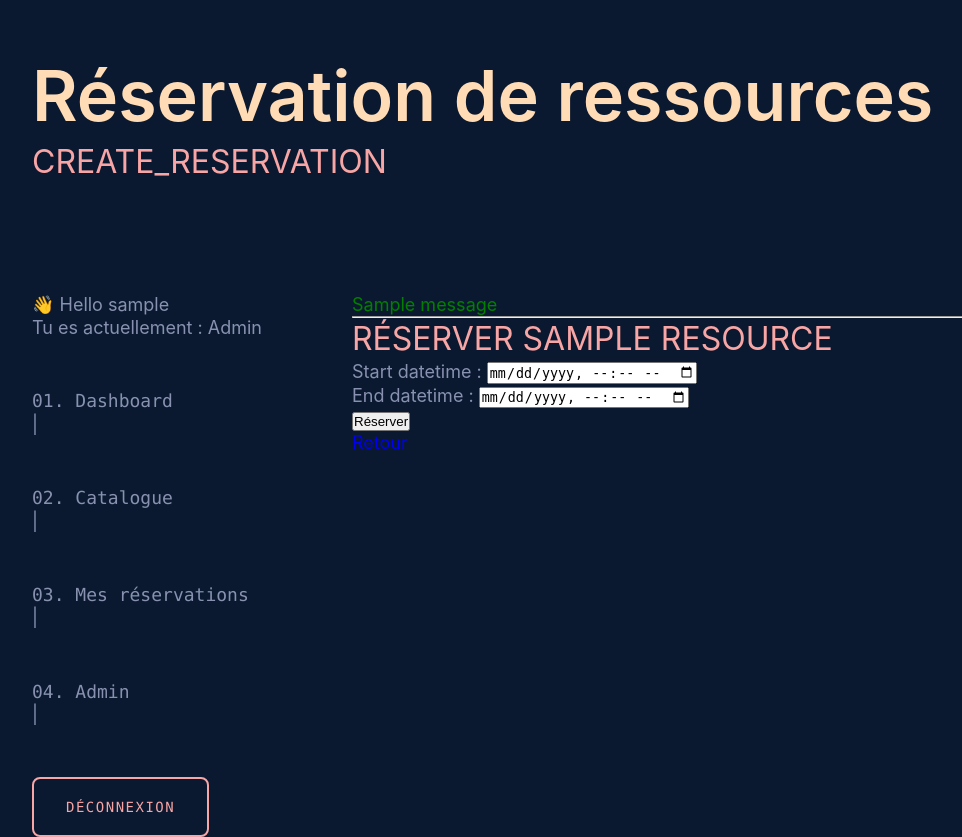
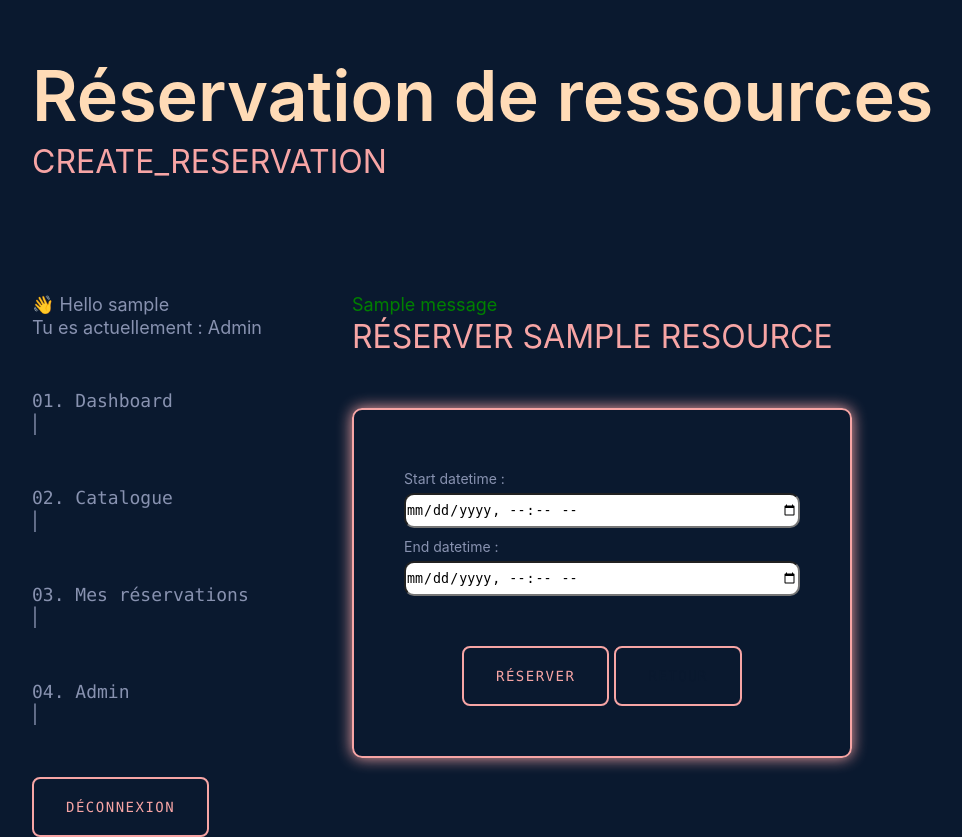
Before and after one commit to MathiENI/reservation-app, a Django app: page /reservations/create/1/ in a window 1280 px wide. Shown: the whole page, without its empty margins (18-980 px from the left). Run offline with Django 5.2, Linux system fonts and the light colour scheme; a user stored in the database is signed in; tables that the repository leaves empty hold one stand-in row (values such as "Sample post"); one stand-in notice (Sample message) is shown.

Commit message:
ui forms

```diff
--- a/static/css/style.css
+++ b/static/css/style.css
@@ -24,6 +24,13 @@ ul > li {
 
 a {
     text-decoration:none;
+    color: var(--navy-background)
+}
+
+.errorlist {
+    li {
+      color: red;
+    }
 }
 
 /* GLOBAL */
@@ -283,27 +290,29 @@ h3 {
     justify-content: center;
 }
 
-.auth-container, .create-resource-form {
+.auth-container,
+.create-resource-form,
+.create-location-form,
+.create-category-form,
+.create-reservation-form {
     form {
-        background-color: var(--white);
+        border: 2px solid var(--pink);
         border-radius: 10px;
         padding: 50px;
         display: flex;
         flex-direction: column;
         justify-content: center;
         align-items: center;
-        box-shadow: 0 0 15px var(--main-color);
+        box-shadow: 0 0 15px var(--pink);
         margin-top:50px;
 
         h2 {
             margin-bottom: 25px;
             font-size:25px;
-            color:var(--navy-background);
         }
 
         input{
             border-radius: 10px;
-            border-color: var(--navy-background);
             height:35px
         }
 
@@ -314,7 +323,6 @@ h3 {
             width: 100%;
 
             label {
-                color:var(--navy-background);
                 font-size:14px;
                 margin-bottom:5px;
             }
--- a/templates/base.html
+++ b/templates/base.html
@@ -43,21 +43,18 @@
     </nav>
 
     <main>
+        <div class="feedbacks-section">
             <!-- MESSAGES -->
         {% if messages %}
             {% for message in messages %}
-            <p style="color: green;">
-                {{ message }}
-            </p>
-            <hr>
-        {% endfor %}
-
                 {% if message.tags == "error" %}
-            <p class="color: red;">{{ message }}</p>
+                    <p style="color: red;">{{ message }}</p>
                 {% else %}
                     <p style="color: green;">{{ message }}</p>
                 {% endif %}
+            {% endfor %}
         {% endif %}
+        </div>
         {% block content %}
         {% endblock %}
     </main>
--- a/templates/catalog/create_resource.html
+++ b/templates/catalog/create_resource.html
@@ -8,7 +8,7 @@
 <form method="post">
     {% csrf_token %}
     {{ form.as_p }}
-    <button type="submit">Créer</button>
+    <button type="submit" class="primary-button" style="margin-top:50px;">Créer</button>
 </form>
 </div>
 
--- a/templates/catalog/resource_list.html
+++ b/templates/catalog/resource_list.html
@@ -45,7 +45,7 @@
             </div>
         </div>
         <div class="filter-item">
-                <button type="submit" class="grey-button">Filtrer</button>
+            <button type="submit" class="grey-button">Filtrer</button>
         </div>
     </form>
     {% endif %}
--- a/templates/dashboard/dashboard.html
+++ b/templates/dashboard/dashboard.html
@@ -10,7 +10,7 @@
     {% for r in reservations %}
         <li class="card">
             <p><strong>Ressource réservée :</strong> {{ r.resource.name }}</p>
-            <p><strong>Période de réservation : </strong> Du {{ r.start_datetime | date:"l d F Y à H:i" }} au {{ r.end_datetime | date:"l d F Y à H:i" }}</p>
+            <p><strong>Période de réservation : </strong> Du {{ r.start_datetime | date:"d/m/Y à H:i" }} au {{ r.end_datetime | date:"d/m/Y à H:i" }}</p>
             <p class="status-{{ reservation.status }}"><strong>Statut : </strong><span class="uppercase primary-text">{{ r.get_status_display }}</span></p>
         </li>
     {% empty %}
@@ -19,13 +19,13 @@
 </ul>
 
 {% if alerts %}
-    <h2>Réservations proches</h2>
+    <h2>Réservation(s) proche(s)</h2>
     <h3 style="margin-top: 10px;"> ⚠️ Il y a {{alert_count}} réservation(s) en approche (< 24h)</h3>
     <ul class="card-section">
         {% for r in alerts %}
             <li class="card">
                 <p><strong>Ressource réservée :</strong> {{ r.resource.name }}</p>
-                <p><strong>Période de réservation : </strong> Du {{ r.start_datetime | date:"l d F Y à H:i" }} au {{ r.end_datetime | date:"l d F Y à H:i" }}</p>
+                <p><strong>Période de réservation : </strong> Du {{ r.start_datetime | date:"d/m/Y à H:i" }} au {{ r.end_datetime | date:"d/m/Y à H:i" }}</p>
                 <p class="status-{{ reservation.status }}"><strong>Statut : </strong><span class="uppercase primary-text">{{ r.get_status_display }}</span></p>
             </li>
         {% endfor %}
--- a/templates/registration/login.html
+++ b/templates/registration/login.html
@@ -6,7 +6,7 @@
     <h2>Connexion</h2>
     {% csrf_token %}
     {{ form.as_p }}
-    <button type="submit" class="secondary-button">Se connecter</button>
+    <button type="submit" class="primary-button" style="margin-top:50px;">Se connecter</button>
 </form>
 
 {% endblock %}
--- a/templates/reservations/create_reservation.html
+++ b/templates/reservations/create_reservation.html
@@ -4,12 +4,16 @@
 
 <h2>Réserver {{ resource.name }}</h2>
 
-<form method="post">
-    {% csrf_token %}
-    {{ form.as_p }}
-    <button type="submit">Réserver</button>
-</form>
+<div class="create-reservation-form" style="width:500px">
+    <form method="post">
+        {% csrf_token %}
+        {{ form.as_p }}
+        <div class="cta-form-section">
+            <button type="submit" class="primary-button" style="margin-top:50px;">Réserver</button>
+            <button type="submit" class="primary-button" style="margin-top:50px;"><a href="/resources/">Retour</a></button>
+        </div>
+    </form>
+</div>
 
-<a href="/resources/">Retour</a>
 
 {% endblock %}
```
Also changed, not shown: templates/catalog/create_category.html (+7 -5 lines), templates/catalog/create_location.html (+7 -5 lines), templates/catalog/update_category.html (+7 -5 lines), templates/catalog/update_location.html (+7 -5 lines), templates/catalog/update_resource.html (+7 -5 lines), templates/reservations/update_reservation.html (+9 -6 lines). Lines whose indentation alone changed are shown as unchanged.
